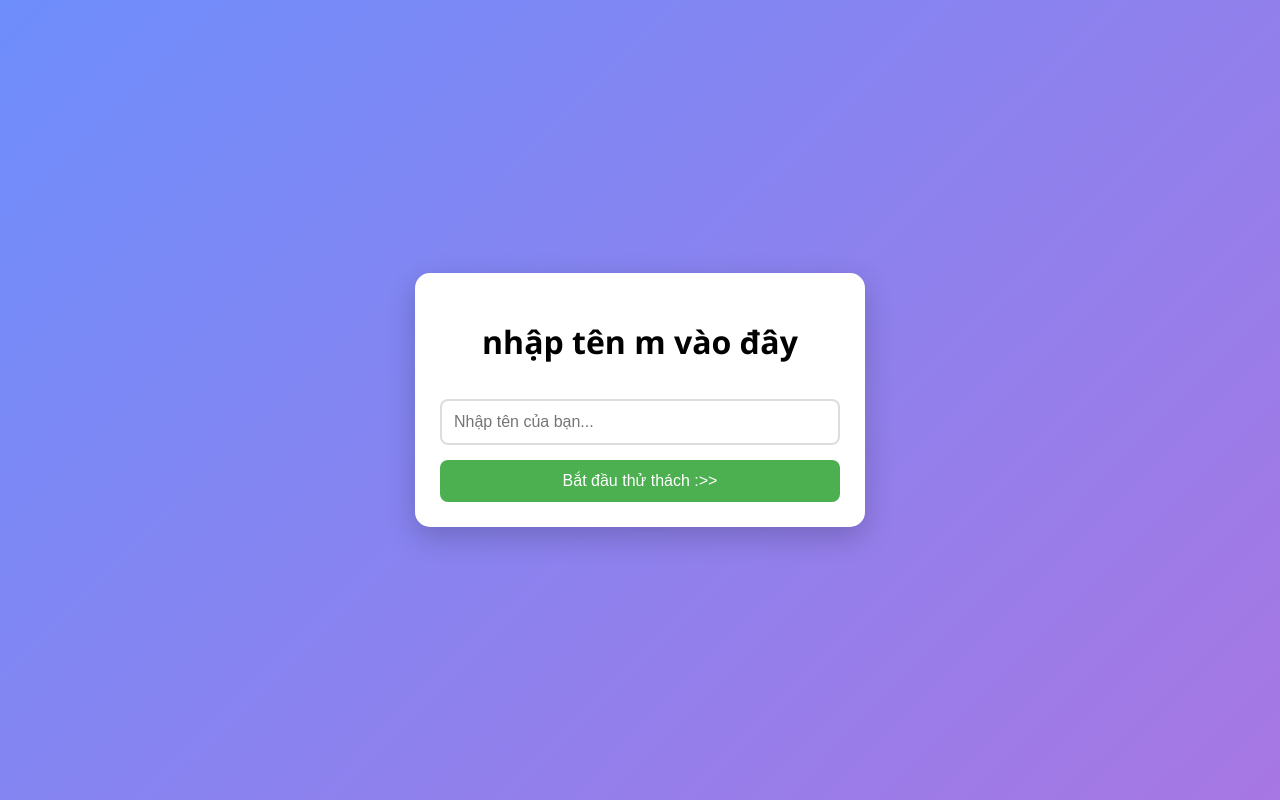
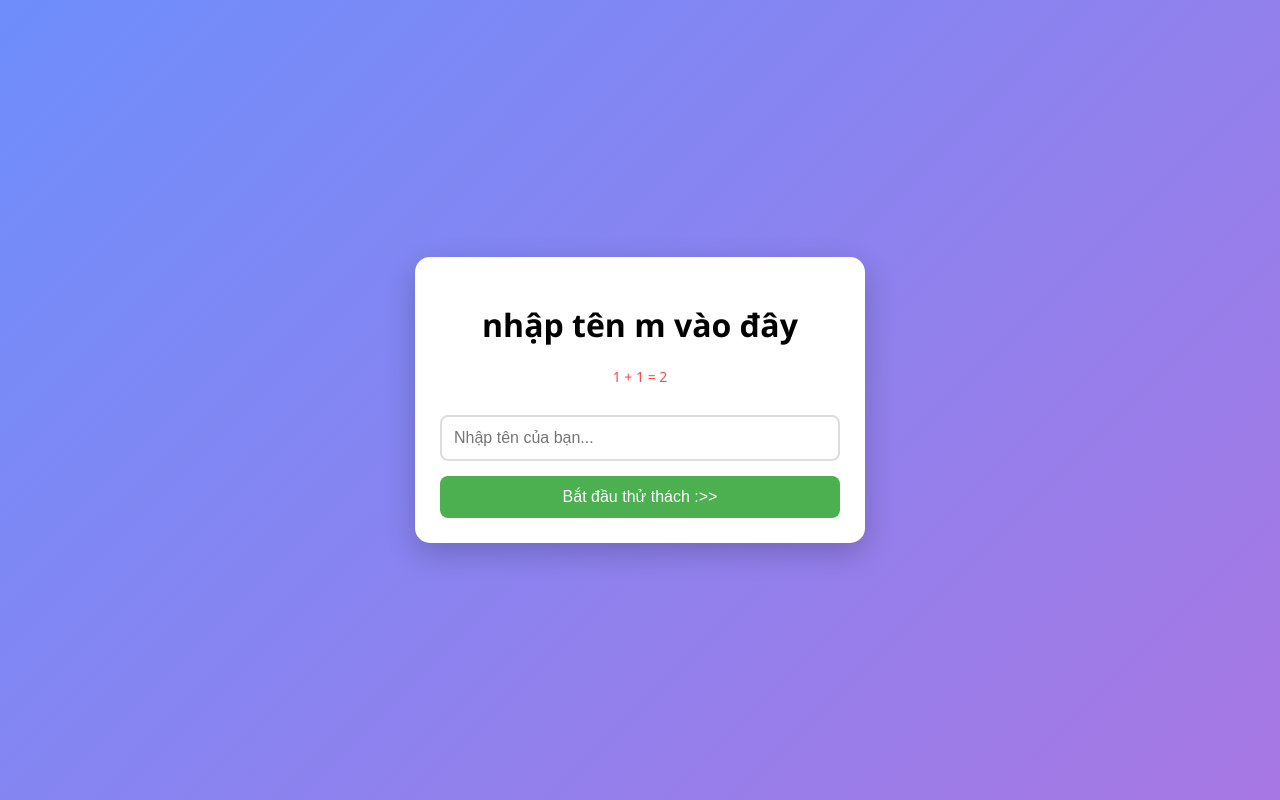
Before and after one commit to sigma-meme/Dungdepzai1, a plain HTML site: page index.html in a window 1280 px wide. Drawn offline with Linux system fonts and the light colour scheme.

Commit message:
Update index.html

```diff
--- a/index.html
+++ b/index.html
@@ -204,7 +204,7 @@
   <div id="name-screen">
     <div class="name-card">
       <h1>nhập tên m vào đây </h1>
-      <p class="warning"></p>
+      <p class="warning">1 + 1 = 2</p>
       <input type="text" id="name-input" placeholder="Nhập tên của bạn...">
       <button id="start-btn">Bắt đầu thử thách :>></button>
     </div>
```
